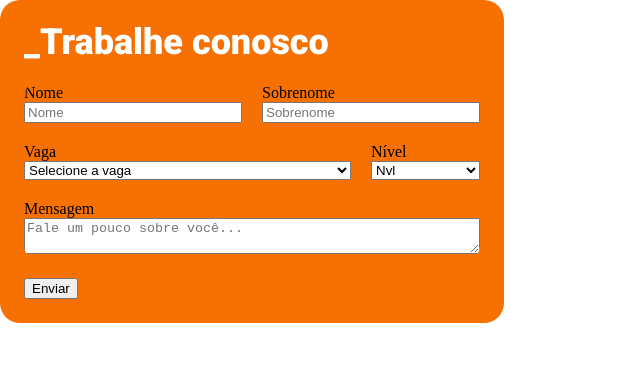
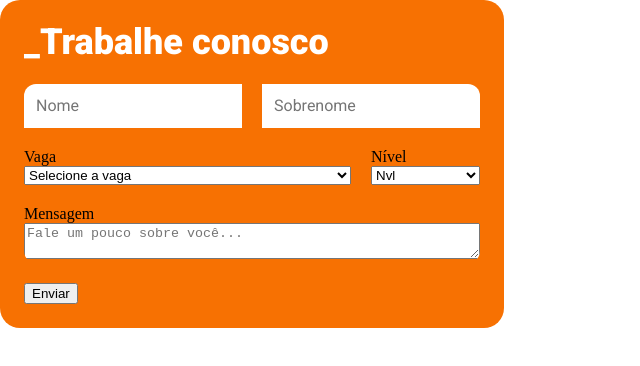
Before and after one commit to allangdasilva/challenge-angular-itau, an Angular app: page / in a window 1280 px wide. Shown: the top 366 px of the page, without its empty margins (0-640 px from the left). Built offline with nearby package versions, Linux system fonts and the light colour scheme.

Commit message:
Componente InputField estilizado

```diff
--- a/src/app/components/ui/form/input-field/input-field.css
+++ b/src/app/components/ui/form/input-field/input-field.css
@@ -0,0 +1,17 @@
+.input-field {
+  padding: 12px;
+  position: relative;
+  border: none;
+  outline: none;
+  color: var(--text-body);
+
+  &:focus {
+    box-shadow: 0px -20px 0px -16px var(--bg-color) inset;
+  }
+}
+.input-field::placeholder {
+  font-family: 'Roboto', sans-serif;
+  font-size: clamp(0.875rem, 2vw, 1rem);
+  line-height: 1;
+  color: var(--text-placeholder);
+}
--- a/src/app/components/ui/form/input-field/input-field.html
+++ b/src/app/components/ui/form/input-field/input-field.html
@@ -1,5 +1,6 @@
-<label [for]="id()">{{ label() }}</label>
+<label class="sr-only" [for]="id()">{{ label() }}</label>
 <input
+  class="input-field font-body"
   [autocomplete]="autocomplete()"
   [type]="type()"
   [placeholder]="placeholder()"
--- a/src/styles.css
+++ b/src/styles.css
@@ -66,8 +66,8 @@ textarea {
 .font-body {
   font-family: 'Roboto', sans-serif;
   font-weight: 400;
-  font-size: clamp(1rem, 2vw, 1.5rem);
-  line-height: 1;
+  font-size: 1rem;
+  line-height: 1.25;
 }
 .font-title {
   font-family: 'Roboto', sans-serif;
@@ -75,3 +75,14 @@ textarea {
   font-size: clamp(1.75rem, 4vw, 2.25rem);
   line-height: 1;
 }
+.sr-only {
+  border: 0;
+  clip: rect(0, 0, 0, 0);
+  height: 1px;
+  margin: -1px;
+  overflow: hidden;
+  padding: 0;
+  position: absolute;
+  white-space: nowrap;
+  width: 1px;
+}
```
